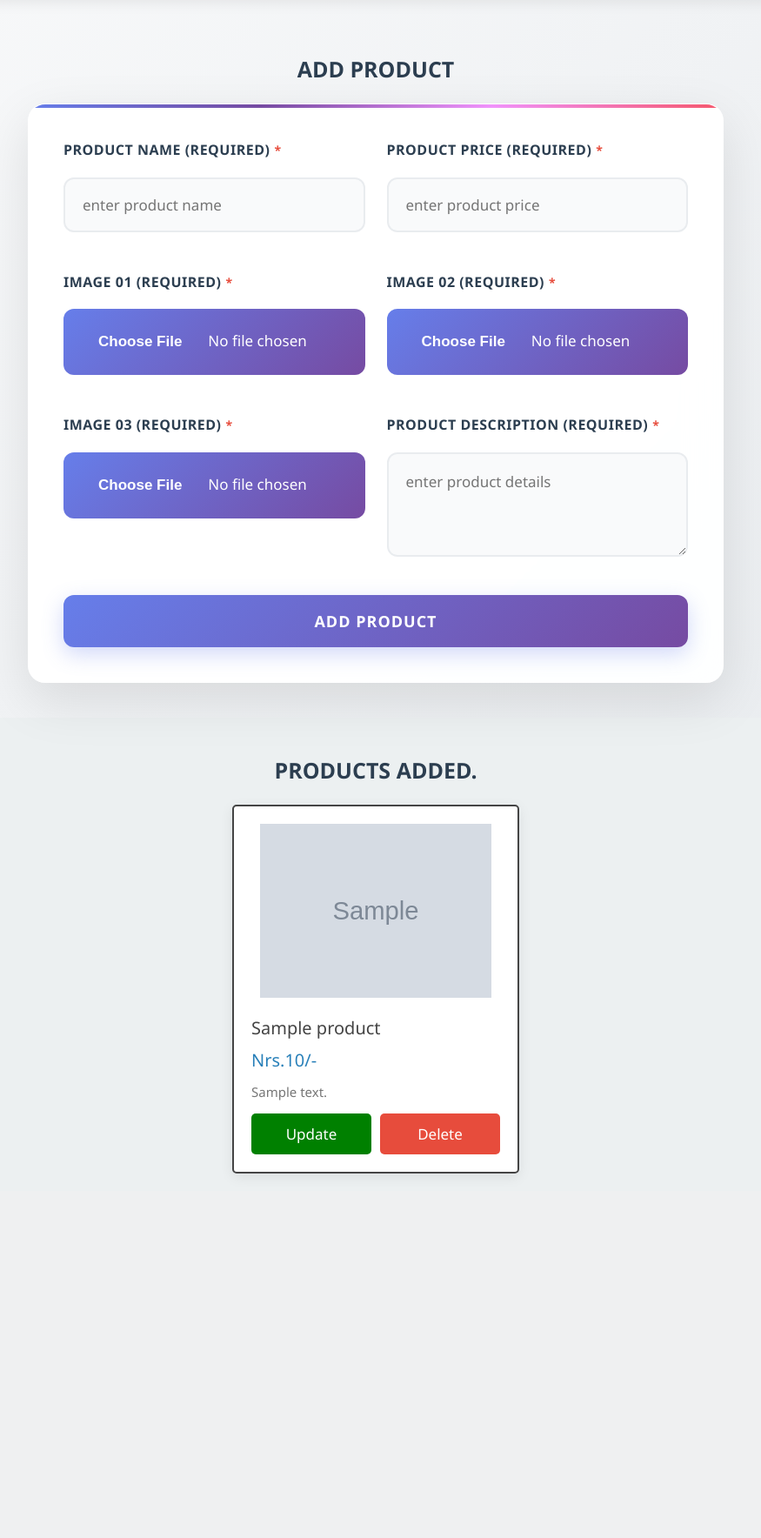
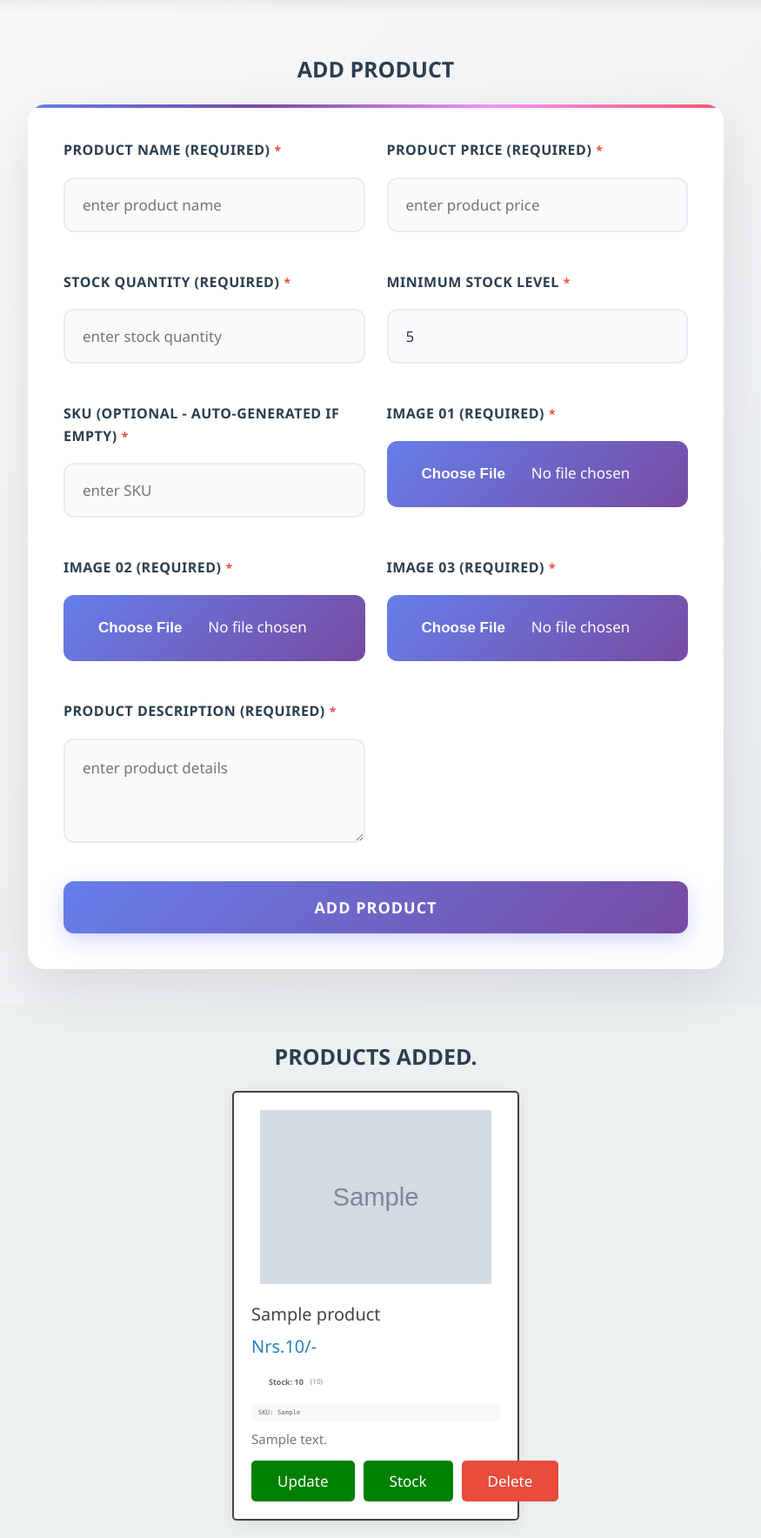
Before and after one commit to suzzzel5/Ecommerce-webiste-for-Bag-store, a PHP site: page /admin/products.php in a window 1280 px wide. Shown: the part 81-1849 px from the top of the page at 87% size, without its empty margins (208-1083 px from the left). Before the commit the page ends 1434 px from the top, so only its background shows below. Run offline with PHP 8.4, Linux system fonts and the light colour scheme; the visitor is signed in with stand-in values (Sample User, id 1); tables that the repository leaves empty or names only in its code hold one stand-in row (values such as "Sample post"); grey boxes marked "Sample" are stand-in pictures; some libraries are stand-ins or nearby versions.

Commit message:
Update products.php

```diff
--- a/admin/products.php
+++ b/admin/products.php
@@ -14,10 +14,48 @@ if(isset($_POST['add_product'])){
 
    $name = $_POST['name'];
    $name = filter_var($name, FILTER_SANITIZE_STRING);
+
+   $name = $_POST['name'];
+$name = filter_var($name, FILTER_SANITIZE_STRING);
+
+// Auto-set category based on product name
+   if (stripos($name, 'luggage') !== false) {
+      $category = 'Luggage';
+   } elseif (stripos($name, 'sidebag') !== false || stripos($name, 'side bag') !== false) {
+      $category = 'Side Bag';
+   } elseif (stripos($name, 'cap') !== false) {
+      $category = 'Cap';
+   } elseif (stripos($name, 'bag') !== false || stripos($name, 'bags') !== false) {
+      $category = 'Bags';
+   } else {
+      $category = 'Others';
+   }
+
    $price = $_POST['price'];
    $price = filter_var($price, FILTER_SANITIZE_STRING);
    $details = $_POST['details'];
    $details = filter_var($details, FILTER_SANITIZE_STRING);
+
+   // Stock management fields
+   $stock_quantity = $_POST['stock_quantity'];
+   $stock_quantity = filter_var($stock_quantity, FILTER_SANITIZE_NUMBER_INT);
+   $min_stock_level = $_POST['min_stock_level'];
+   $min_stock_level = filter_var($min_stock_level, FILTER_SANITIZE_NUMBER_INT);
+   $sku = $_POST['sku'];
+   $sku = filter_var($sku, FILTER_SANITIZE_STRING);
+
+   // Generate SKU if not provided
+   if(empty($sku)) {
+      $sku = 'SKU-' . strtoupper(substr($category, 0, 3)) . '-' . date('Ymd') . '-' . rand(1000, 9999);
+   }
+
+   // Determine stock status
+   $stock_status = 'out_of_stock';
+   if($stock_quantity > $min_stock_level) {
+      $stock_status = 'in_stock';
+   } elseif($stock_quantity > 0) {
+      $stock_status = 'low_stock';
+   }
 
    $image_01 = $_FILES['image_01']['name'];
    $image_01 = filter_var($image_01, FILTER_SANITIZE_STRING);
@@ -44,8 +82,8 @@ if(isset($_POST['add_product'])){
       $message[] = 'product name already exist!';
    }else{
 
-      $insert_products = $conn->prepare("INSERT INTO `products`(name, details, price, image_01, image_02, image_03) VALUES(?,?,?,?,?,?)");
-      $insert_products->execute([$name, $details, $price, $image_01, $image_02, $image_03]);
+      $insert_products = $conn->prepare("INSERT INTO `products`(name, category, details, price, stock_quantity, min_stock_level, stock_status, sku, image_01, image_02, image_03) VALUES(?,?,?,?,?,?,?,?,?,?,?)");
+      $insert_products->execute([$name, $category, $details, $price, $stock_quantity, $min_stock_level, $stock_status, $sku, $image_01, $image_02, $image_03]);
 
       if($insert_products){
          if($image_size_01 > 2000000 OR $image_size_02 > 2000000 OR $image_size_03 > 2000000){
@@ -54,6 +92,12 @@ if(isset($_POST['add_product'])){
             move_uploaded_file($image_tmp_name_01, $image_folder_01);
             move_uploaded_file($image_tmp_name_02, $image_folder_02);
             move_uploaded_file($image_tmp_name_03, $image_folder_03);
+
+            // Log stock history for new product
+            $product_id = $conn->lastInsertId();
+            $insert_stock_history = $conn->prepare("INSERT INTO `stock_history`(product_id, action_type, quantity_change, previous_stock, new_stock, notes, admin_id) VALUES(?,?,?,?,?,?,?)");
+            $insert_stock_history->execute([$product_id, 'restock', $stock_quantity, 0, $stock_quantity, 'Initial stock', $admin_id]);
+
             $message[] = 'new product added!';
          }
 
@@ -81,6 +125,39 @@ if(isset($_GET['delete'])){
    header('location:products.php');
 }
 
+// Stock management functions
+if(isset($_POST['restock'])) {
+   $product_id = $_POST['product_id'];
+   $restock_quantity = $_POST['restock_quantity'];
+   $notes = $_POST['notes'];
+
+   // Get current stock
+   $get_current_stock = $conn->prepare("SELECT stock_quantity, min_stock_level FROM `products` WHERE id = ?");
+   $get_current_stock->execute([$product_id]);
+   $current_stock_data = $get_current_stock->fetch(PDO::FETCH_ASSOC);
+   $current_stock = $current_stock_data['stock_quantity'];
+   $min_stock = $current_stock_data['min_stock_level'];
+
+   $new_stock = $current_stock + $restock_quantity;
+
+   // Update stock status
+   $stock_status = 'out_of_stock';
+   if($new_stock > $min_stock) {
+      $stock_status = 'in_stock';
+   } elseif($new_stock > 0) {
+      $stock_status = 'low_stock';
+   }
+
+   // Update product stock
+   $update_stock = $conn->prepare("UPDATE `products` SET stock_quantity = ?, stock_status = ?, last_restocked = NOW() WHERE id = ?");
+   $update_stock->execute([$new_stock, $stock_status, $product_id]);
+
+   // Log stock history
+   $insert_stock_history = $conn->prepare("INSERT INTO `stock_history`(product_id, action_type, quantity_change, previous_stock, new_stock, notes, admin_id) VALUES(?,?,?,?,?,?,?)");
+   $insert_stock_history->execute([$product_id, 'restock', $restock_quantity, $current_stock, $new_stock, $notes, $admin_id]);
+
+   $message[] = 'Stock updated successfully!';
+}
 
 ?>
 
@@ -115,6 +192,18 @@ if(isset($_GET['delete'])){
             <span>Product Price (required)</span>
             <input type="number" min="0" class="box" required max="9999999999" placeholder="enter product price" onkeypress="if(this.value.length == 10) return false;" name="price">
          </div>
+         <div class="inputBox">
+            <span>Stock Quantity (required)</span>
+            <input type="number" min="0" class="box" required placeholder="enter stock quantity" name="stock_quantity">
+         </div>
+         <div class="inputBox">
+            <span>Minimum Stock Level</span>
+            <input type="number" min="0" class="box" placeholder="enter minimum stock level" name="min_stock_level" value="5">
+         </div>
+         <div class="inputBox">
+            <span>SKU (optional - auto-generated if empty)</span>
+            <input type="text" class="box" maxlength="50" placeholder="enter SKU" name="sku">
+         </div>
         <div class="inputBox">
             <span>Image 01 (required)</span>
             <input type="file" name="image_01" accept="image/jpg, image/jpeg, image/png, image/webp" class="box" required>
@@ -145,18 +234,42 @@ if(isset($_GET['delete'])){
    <div class="box-container">
 
    <?php
-      $select_products = $conn->prepare("SELECT * FROM `products`");
+      $select_products = $conn->prepare("SELECT * FROM `products` ORDER BY stock_status ASC, stock_quantity ASC");
       $select_products->execute();
       if($select_products->rowCount() > 0){
          while($fetch_products = $select_products->fetch(PDO::FETCH_ASSOC)){
+            // Stock status color coding
+            $stock_class = '';
+            $stock_icon = '';
+            switch($fetch_products['stock_status']) {
+               case 'in_stock':
+                  $stock_class = 'stock-in';
+                  $stock_icon = '✅';
+                  break;
+               case 'low_stock':
+                  $stock_class = 'stock-low';
+                  $stock_icon = '⚠️';
+                  break;
+               case 'out_of_stock':
+                  $stock_class = 'stock-out';
+                  $stock_icon = '❌';
+                  break;
+            }
    ?>
    <div class="box">
       <img src="../uploaded_img/<?= $fetch_products['image_01']; ?>" alt="">
       <div class="name"><?= $fetch_products['name']; ?></div>
       <div class="price">Nrs.<span><?= $fetch_products['price']; ?></span>/-</div>
+      <div class="stock-info <?= $stock_class; ?>">
+         <span class="stock-icon"><?= $stock_icon; ?></span>
+         <span class="stock-text">Stock: <?= $fetch_products['stock_quantity']; ?></span>
+         <span class="stock-status">(<?= ucfirst(str_replace('_', ' ', $fetch_products['stock_status'])); ?>)</span>
+      </div>
+      <div class="sku">SKU: <?= $fetch_products['sku']; ?></div>
       <div class="details"><span><?= $fetch_products['details']; ?></span></div>
       <div class="flex-btn">
          <a href="update_product.php?update=<?= $fetch_products['id']; ?>" class="option-btn">update</a>
+         <a href="stock_management.php?product_id=<?= $fetch_products['id']; ?>" class="option-btn">stock</a>
          <a href="products.php?delete=<?= $fetch_products['id']; ?>" class="delete-btn" onclick="return confirm('delete this product?');">delete</a>
       </div>
    </div>
@@ -171,13 +284,6 @@ if(isset($_GET['delete'])){
 
 </section>
 
-
-
-
-
-
-
-
 <script src="../js/admin_script.js"></script>
 
 </body>
```
